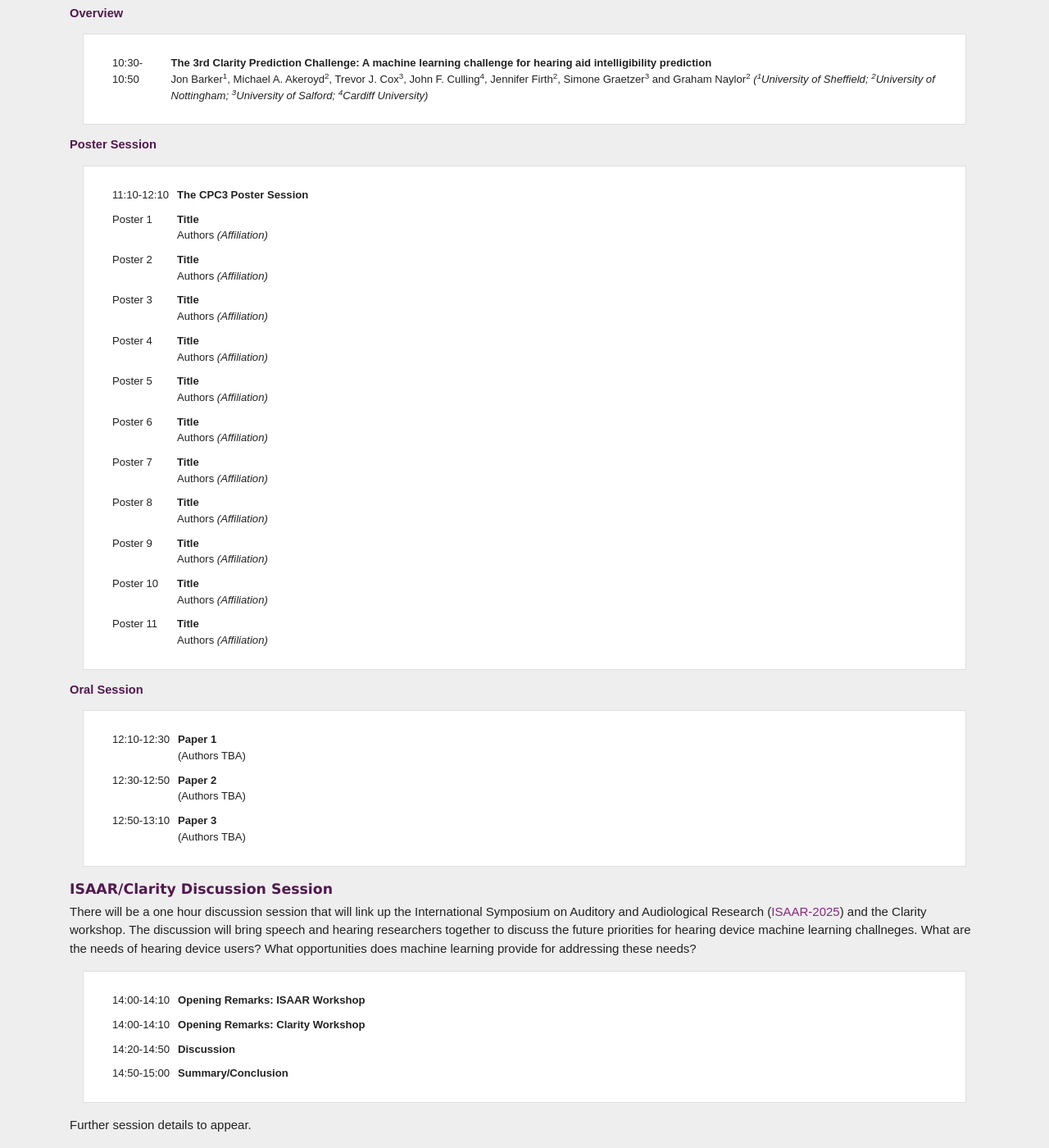
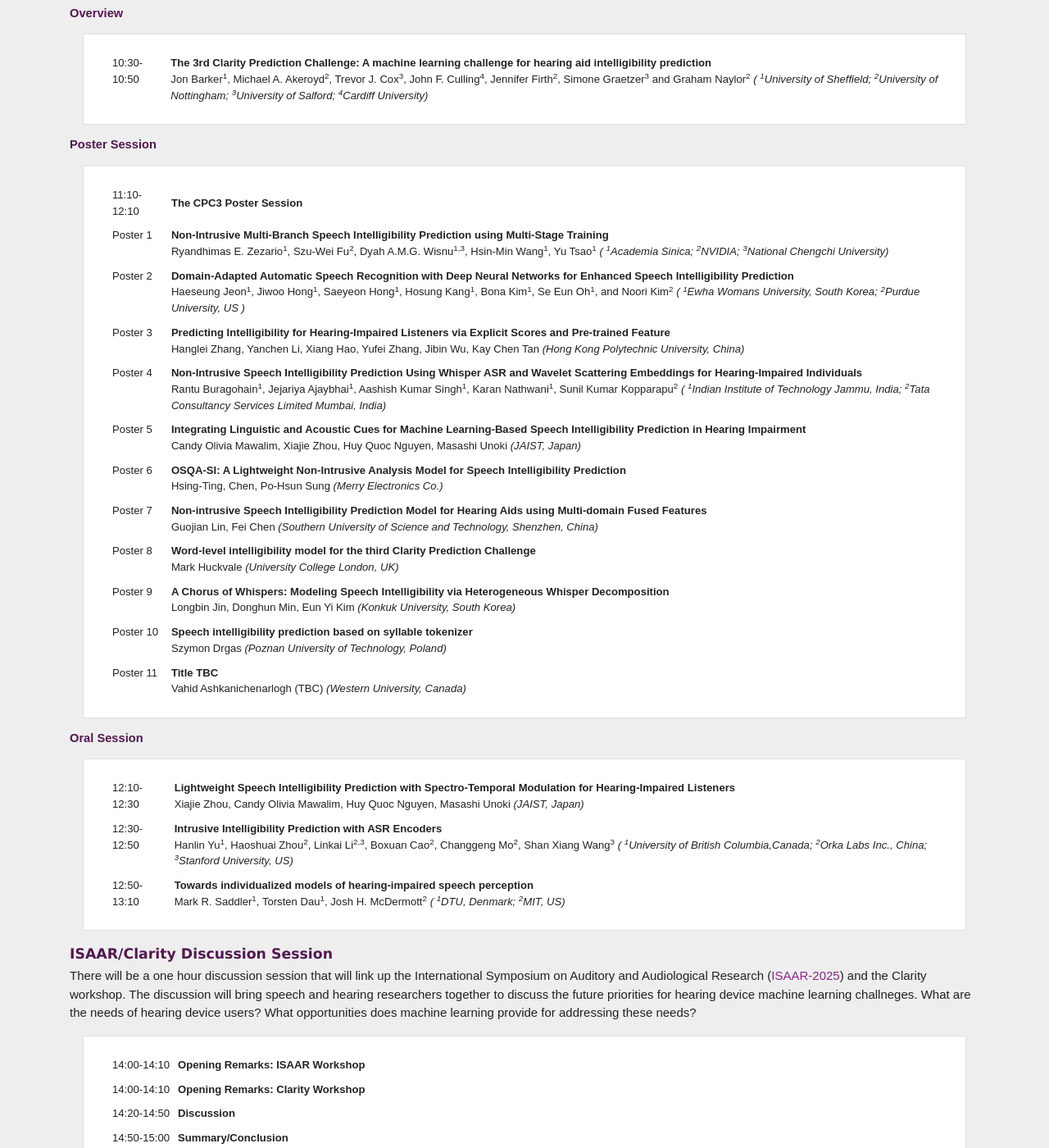
Before and after one commit to claritychallenge/clarity2025-workshop, a Jekyll site: the page built from programme.md, in a window 1280 px wide and 1400 px high, scrolled down 879 px. Shown: the whole window at 82% size. Built offline with Jekyll 4.4.1, drawn with Linux system fonts in a browser that asks for light colours; some of the changed text lies outside the part shown.

Commit message:
Updating programme with actual papers - step 2 of 2

```diff
--- a/programme.md
+++ b/programme.md
@@ -93,7 +93,7 @@ Bernd T. Meyer received the Ph.D. degree from the University of Oldenburg, Germa
 <tbody>
 
 <tr><td valign="top" style="margin-right: 5em; padding: 5px;"></td>
-<td valign="top" style="margin-right: 5em; padding: 5px;">10:30-10:50</td><td style="padding: 5px;"><b> The 3rd Clarity Prediction Challenge: A machine learning challenge for hearing aid intelligibility prediction </b> <br /> <span class="author">Jon Barker<sup>1</sup>, Michael A. Akeroyd<sup>2</sup>, Trevor J. Cox<sup>3</sup>, John F. Culling<sup>4</sup>, Jennifer Firth<sup>2</sup>, Simone Graetzer<sup>3</sup> and Graham Naylor<sup>2</sup></span><i> (<sup>1</sup>University of Sheffield; <sup>2</sup>University of Nottingham; <sup>3</sup>University of Salford; <sup>4</sup>Cardiff University)</i> </td>
+<td valign="top" style="margin-right: 5em; padding: 5px;">10:30-10:50</td><td style="padding: 5px;"><b> The 3rd Clarity Prediction Challenge: A machine learning challenge for hearing aid intelligibility prediction </b> <br /> <span class="author">Jon Barker<sup>1</sup>, Michael A. Akeroyd<sup>2</sup>, Trevor J. Cox<sup>3</sup>, John F. Culling<sup>4</sup>, Jennifer Firth<sup>2</sup>, Simone Graetzer<sup>3</sup> and Graham Naylor<sup>2</sup></span><i> ( <sup>1</sup>University of Sheffield; <sup>2</sup>University of Nottingham; <sup>3</sup>University of Salford; <sup>4</sup>Cardiff University)</i> </td>
 </tr>
 
 </tbody>
@@ -116,47 +116,49 @@ Bernd T. Meyer received the Ph.D. degree from the University of Oldenburg, Germa
 </tr>
 
 <tr><td valign="top" style="margin-right: 5em; padding: 5px;"></td>
-<td valign="top" style="margin-right: 5em; padding: 5px;">Poster 1</td><td style="padding: 5px;"><b> Title  </b><br /> <span class="author">Authors</span> <i>(Affiliation)</i></td>
+<td valign="top" style="margin-right: 5em; padding: 5px;">Poster 1</td><td style="padding: 5px;"><b> Non-Intrusive Multi-Branch Speech Intelligibility Prediction using Multi-Stage Training  </b><br /> <span class="author"> Ryandhimas E. Zezario<sup>1</sup>, Szu-Wei Fu<sup>2</sup>, Dyah A.M.G. Wisnu<sup>1,3</sup>, Hsin-Min Wang<sup>1</sup>, Yu Tsao<sup>1</sup></span> <i>( <sup>1</sup>Academia Sinica; <sup>2</sup>NVIDIA; <sup>3</sup>National Chengchi University)</i></td>
 </tr>
 
 <tr><td valign="top" style="margin-right: 5em; padding: 5px;"></td>
-<td valign="top" style="margin-right: 5em; padding: 5px;">Poster 2</td><td style="padding: 5px;"><b> Title  </b><br /> <span class="author">Authors</span> <i>(Affiliation)</i></td>
+<td valign="top" style="margin-right: 5em; padding: 5px;">Poster 2</td><td style="padding: 5px;"><b> Domain-Adapted Automatic Speech Recognition with Deep Neural Networks for Enhanced Speech Intelligibility Prediction  </b><br /> <span class="author">Haeseung Jeon<sup>1</sup>, Jiwoo Hong<sup>1</sup>, Saeyeon Hong<sup>1</sup>, Hosung Kang<sup>1</sup>, Bona Kim<sup>1</sup>, Se Eun Oh<sup>1</sup>,
+and Noori Kim<sup>2</sup></span> <i>( <sup>1</sup>Ewha Womans University, South Korea; <sup>2</sup>Purdue University, US )</i></td>
 </tr>
 
 <tr><td valign="top" style="margin-right: 5em; padding: 5px;"></td>
-<td valign="top" style="margin-right: 5em; padding: 5px;">Poster 3</td><td style="padding: 5px;"><b> Title  </b><br /> <span class="author">Authors</span> <i>(Affiliation)</i></td>
+<td valign="top" style="margin-right: 5em; padding: 5px;">Poster 3</td><td style="padding: 5px;"><b> Predicting Intelligibility for Hearing-Impaired Listeners via Explicit Scores and Pre-trained Feature  </b><br /> <span class="author">Hanglei Zhang, Yanchen Li, Xiang Hao, Yufei Zhang, Jibin Wu, Kay Chen Tan</span> <i>(Hong Kong Polytechnic University, China)</i></td>
 </tr>
 
 <tr><td valign="top" style="margin-right: 5em; padding: 5px;"></td>
-<td valign="top" style="margin-right: 5em; padding: 5px;">Poster 4</td><td style="padding: 5px;"><b> Title  </b><br /> <span class="author">Authors</span> <i>(Affiliation)</i></td>
+<td valign="top" style="margin-right: 5em; padding: 5px;">Poster 4</td><td style="padding: 5px;"><b> Non-Intrusive Speech Intelligibility Prediction Using Whisper ASR and Wavelet Scattering Embeddings for Hearing-Impaired Individuals  </b><br /> <span class="author">Rantu Buragohain<sup>1</sup>, Jejariya Ajaybhai<sup>1</sup>, Aashish Kumar Singh<sup>1</sup>, Karan Nathwani<sup>1</sup>, Sunil Kumar
+Kopparapu<sup>2</sup></span> <i>( <sup>1</sup>Indian Institute of Technology Jammu, India; <sup>2</sup>Tata Consultancy Services Limited Mumbai, India)</i></td>
 </tr>
 
 <tr><td valign="top" style="margin-right: 5em; padding: 5px;"></td>
-<td valign="top" style="margin-right: 5em; padding: 5px;">Poster 5</td><td style="padding: 5px;"><b> Title  </b><br /> <span class="author">Authors</span> <i>(Affiliation)</i></td>
+<td valign="top" style="margin-right: 5em; padding: 5px;">Poster 5</td><td style="padding: 5px;"><b> Integrating Linguistic and Acoustic Cues for Machine Learning-Based Speech Intelligibility Prediction in Hearing Impairment  </b><br /> <span class="author">Candy Olivia Mawalim, Xiajie Zhou, Huy Quoc Nguyen, Masashi Unoki</span> <i>(JAIST, Japan)</i></td>
 </tr>
 
 <tr><td valign="top" style="margin-right: 5em; padding: 5px;"></td>
-<td valign="top" style="margin-right: 5em; padding: 5px;">Poster 6</td><td style="padding: 5px;"><b> Title  </b><br /> <span class="author">Authors</span> <i>(Affiliation)</i></td>
+<td valign="top" style="margin-right: 5em; padding: 5px;">Poster 6</td><td style="padding: 5px;"><b> OSQA-SI: A Lightweight Non-Intrusive Analysis Model for Speech Intelligibility Prediction  </b><br /> <span class="author">Hsing-Ting, Chen, Po-Hsun Sung</span> <i>(Merry Electronics Co.)</i></td>
 </tr>
 
 <tr><td valign="top" style="margin-right: 5em; padding: 5px;"></td>
-<td valign="top" style="margin-right: 5em; padding: 5px;">Poster 7</td><td style="padding: 5px;"><b> Title  </b><br /> <span class="author">Authors</span> <i>(Affiliation)</i></td>
+<td valign="top" style="margin-right: 5em; padding: 5px;">Poster 7</td><td style="padding: 5px;"><b> Non-intrusive Speech Intelligibility Prediction Model for Hearing Aids using Multi-domain Fused Features  </b><br /> <span class="author">Guojian Lin, Fei Chen</span> <i>(Southern University of Science and Technology, Shenzhen, China)</i></td>
 </tr>
 
 <tr><td valign="top" style="margin-right: 5em; padding: 5px;"></td>
-<td valign="top" style="margin-right: 5em; padding: 5px;">Poster 8</td><td style="padding: 5px;"><b> Title  </b><br /> <span class="author">Authors</span> <i>(Affiliation)</i></td>
+<td valign="top" style="margin-right: 5em; padding: 5px;">Poster 8</td><td style="padding: 5px;"><b> Word-level intelligibility model for the third Clarity Prediction Challenge  </b><br /> <span class="author">Mark Huckvale</span> <i>(University College London, UK)</i></td>
 </tr>
 
 <tr><td valign="top" style="margin-right: 5em; padding: 5px;"></td>
-<td valign="top" style="margin-right: 5em; padding: 5px;">Poster 9</td><td style="padding: 5px;"><b> Title  </b><br /> <span class="author">Authors</span> <i>(Affiliation)</i></td>
+<td valign="top" style="margin-right: 5em; padding: 5px;">Poster 9</td><td style="padding: 5px;"><b> A Chorus of Whispers: Modeling Speech Intelligibility via Heterogeneous Whisper Decomposition  </b><br /> <span class="author">Longbin Jin, Donghun Min, Eun Yi Kim</span> <i>(Konkuk University, South Korea)</i></td>
 </tr>
 
 <tr><td valign="top" style="margin-right: 5em; padding: 5px;"></td>
-<td valign="top" style="margin-right: 5em; padding: 5px;">Poster 10</td><td style="padding: 5px;"><b> Title  </b><br /> <span class="author">Authors</span> <i>(Affiliation)</i></td>
+<td valign="top" style="margin-right: 5em; padding: 5px;">Poster 10</td><td style="padding: 5px;"><b> Speech intelligibility prediction based on syllable tokenizer  </b><br /> <span class="author">Szymon Drgas</span> <i>(Poznan University of Technology, Poland)</i></td>
 </tr>
 
 <tr><td valign="top" style="margin-right: 5em; padding: 5px;"></td>
-<td valign="top" style="margin-right: 5em; padding: 5px;">Poster 11</td><td style="padding: 5px;"><b> Title  </b><br /> <span class="author">Authors</span> <i>(Affiliation)</i></td>
+<td valign="top" style="margin-right: 5em; padding: 5px;">Poster 11</td><td style="padding: 5px;"><b> Title TBC  </b><br /> <span class="author">Vahid Ashkanichenarlogh (TBC)</span> <i>(Western University, Canada)</i></td>
 </tr>
 
 </tbody>
@@ -174,18 +176,18 @@ Bernd T. Meyer received the Ph.D. degree from the University of Oldenburg, Germa
 <tbody>
 
 <tr><td valign="top" style="margin-right: 5em; padding: 5px;"></td>
-<td valign="top" style="margin-right: 5em; padding: 5px;">12:10-12:30</td><td style="padding: 5px;"><b> Paper 1
-  </b><br /> (Authors TBA) </td>
+<td valign="top" style="margin-right: 5em; padding: 5px;">12:10-12:30</td><td style="padding: 5px;"><b> Lightweight Speech Intelligibility Prediction with Spectro-Temporal Modulation for Hearing-Impaired Listeners
+  </b><br /> <span class="author">Xiajie Zhou, Candy Olivia Mawalim, Huy Quoc Nguyen, Masashi Unoki</span> <i>(JAIST, Japan)</i> </td>
 </tr>
 
 <tr><td valign="top" style="margin-right: 5em; padding: 5px;"></td>
-<td valign="top" style="margin-right: 5em; padding: 5px;">12:30-12:50</td><td style="padding: 5px;"><b> Paper 2
-  </b><br /> (Authors TBA) </td>
+<td valign="top" style="margin-right: 5em; padding: 5px;">12:30-12:50</td><td style="padding: 5px;"><b> Intrusive Intelligibility Prediction with ASR Encoders
+  </b><br />  <span class="author">Hanlin Yu<sup>1</sup>, Haoshuai Zhou<sup>2</sup>, Linkai Li<sup>2,3</sup>, Boxuan Cao<sup>2</sup>, Changgeng Mo<sup>2</sup>, Shan Xiang Wang<sup>3</sup></span> <i>( <sup>1</sup>University of British Columbia,Canada; <sup>2</sup>Orka Labs Inc., China; <sup>3</sup>Stanford University, US)</i> </td>
 </tr>
 
 <tr><td valign="top" style="margin-right: 5em; padding: 5px;"></td>
-<td valign="top" style="margin-right: 5em; padding: 5px;">12:50-13:10</td><td style="padding: 5px;"><b> Paper 3
-  </b><br /> (Authors TBA) </td>
+<td valign="top" style="margin-right: 5em; padding: 5px;">12:50-13:10</td><td style="padding: 5px;"><b> Towards individualized models of hearing-impaired speech perception
+  </b><br />  <span class="author">Mark R. Saddler<sup>1</sup>, Torsten Dau<sup>1</sup>, Josh H. McDermott<sup>2</sup></span> <i>( <sup>1</sup>DTU, Denmark; <sup>2</sup>MIT, US)</i> </td>
 </tr>
 
 </tbody>
@@ -247,7 +249,7 @@ The session will consist of oral presentations each of up to 20 minutes with 5 m
 <tr><td valign="top" style="margin-right: 5em; padding: 5px;"></td>
 <td valign="top" style="margin-right: 5em; padding: 5px;">15:20-15:45</td><td style="padding: 5px;"><b> The Dawn of Psychoacoustic Reverse Correlation: A Data-Driven Methodology for Determining Fine Grained Perceptual Cues of Speech Clarity
   </b><br /> <span class="author">Paige Tuttösi<sup>1</sup>, Henny Yeung<sup>1</sup>, Yue Wang<sup>1</sup>, Jean-Julien Aucouturier<sup>2</sup>, Angelica Lim<sup>1</sup>
-</span> (<i>Simon Fraser University, US<sup>1</sup>; Institut FEMTO-ST, France<sup>2</sup></i>)</td>
+</span> ( <i><sup>1</sup>Simon Fraser University, US; <sup>2</sup>Institut FEMTO-ST, France</i>)</td>
 </tr>
 
 <tr><td valign="top" style="margin-right: 5em; padding: 5px;"></td>
```
